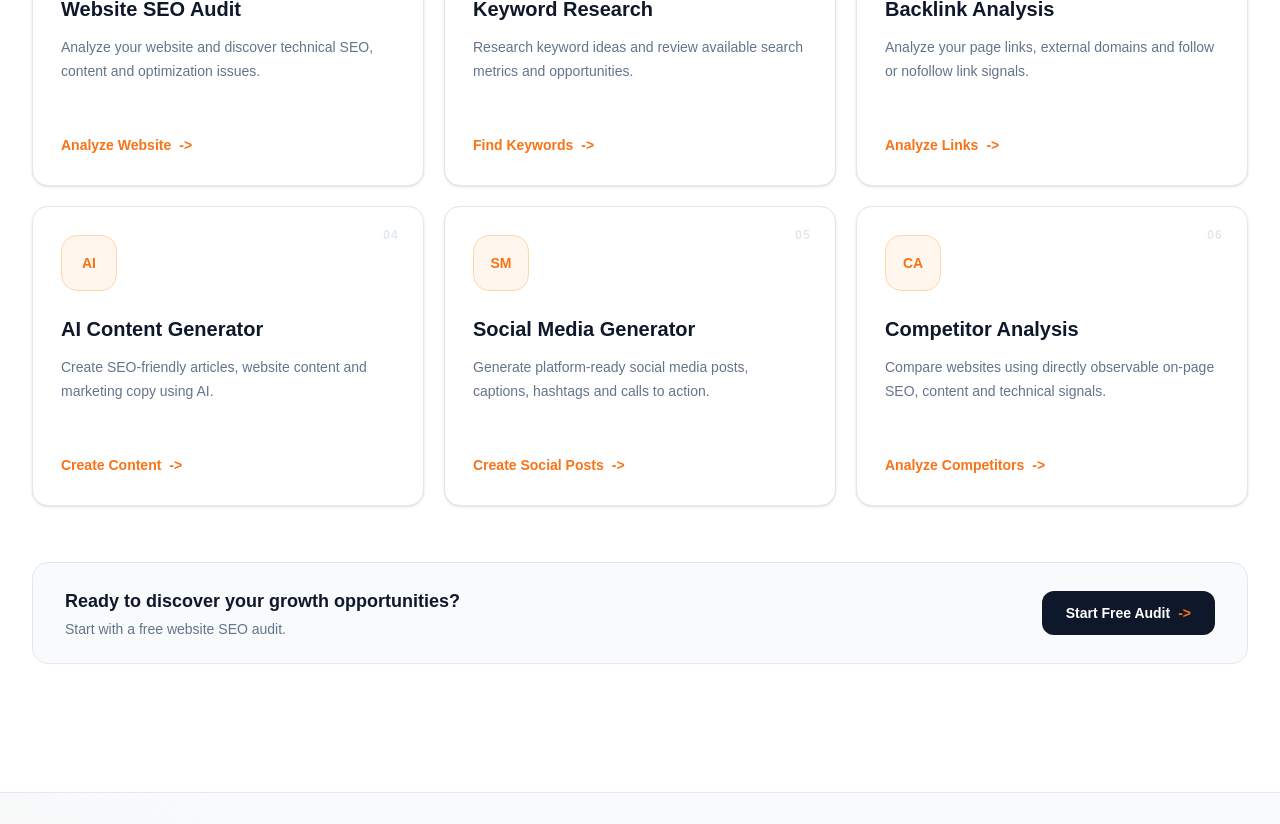
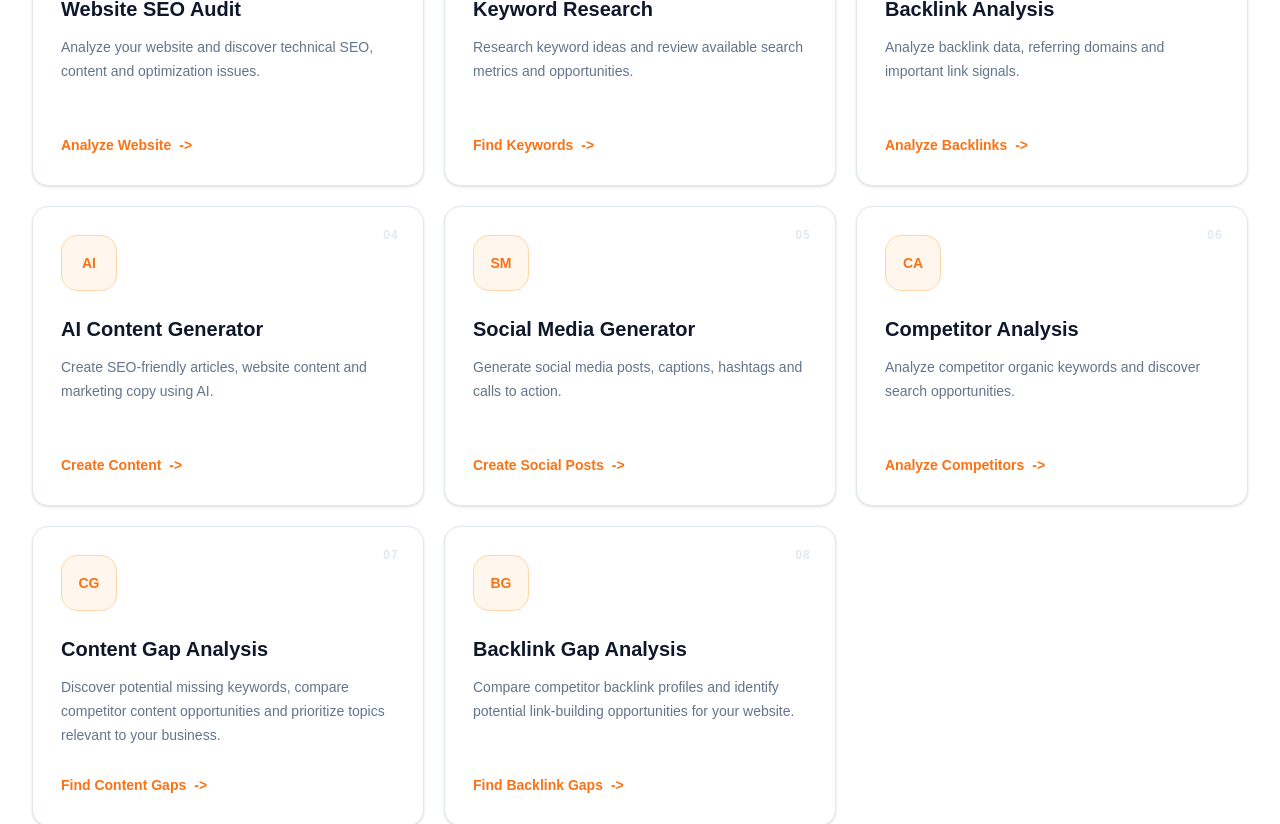
Before and after one commit to seometrichub/seometrichub, a Next.js app: page / in a window 1280 px wide. Shown: the part 1960-2784 px from the top of the page. Built offline with nearby package versions, Linux system fonts and the light colour scheme; no server answers.

Commit message:
Add content gap and backlink gap tools to homepage

```diff
--- a/components/sections/Features.tsx
+++ b/components/sections/Features.tsx
@@ -1,3 +1,4 @@
+
 const features = [
   {
     number: "01",
@@ -24,8 +25,8 @@ const features = [
     icon: "BL",
     title: "Backlink Analysis",
     description:
-      "Analyze your page links, external domains and follow or nofollow link signals.",
-    link: "Analyze Links",
+      "Analyze backlink data, referring domains and important link signals.",
+    link: "Analyze Backlinks",
     href: "/backlinks",
     available: true,
   },
@@ -44,7 +45,7 @@ const features = [
     icon: "SM",
     title: "Social Media Generator",
     description:
-      "Generate platform-ready social media posts, captions, hashtags and calls to action.",
+      "Generate social media posts, captions, hashtags and calls to action.",
     link: "Create Social Posts",
     href: "/social-generator",
     available: true,
@@ -54,9 +55,29 @@ const features = [
     icon: "CA",
     title: "Competitor Analysis",
     description:
-      "Compare websites using directly observable on-page SEO, content and technical signals.",
+      "Analyze competitor organic keywords and discover search opportunities.",
     link: "Analyze Competitors",
     href: "/competitor-analysis",
+    available: true,
+  },
+  {
+    number: "07",
+    icon: "CG",
+    title: "Content Gap Analysis",
+    description:
+      "Discover potential missing keywords, compare competitor content opportunities and prioritize topics relevant to your business.",
+    link: "Find Content Gaps",
+    href: "/content-gap",
+    available: true,
+  },
+  {
+    number: "08",
+    icon: "BG",
+    title: "Backlink Gap Analysis",
+    description:
+      "Compare competitor backlink profiles and identify potential link-building opportunities for your website.",
+    link: "Find Backlink Gaps",
+    href: "/backlink-gap",
     available: true,
   },
 ];
@@ -78,12 +99,14 @@ export default function Features() {
 
           <h2 className="mt-6 text-4xl font-black tracking-tight text-[#0F172A] sm:text-5xl lg:text-6xl">
             Everything You Need to{" "}
-            <span className="text-[#F97316]">Grow Online</span>
+            <span className="text-[#F97316]">
+              Grow Online
+            </span>
           </h2>
 
           <p className="mx-auto mt-6 max-w-2xl text-lg leading-8 text-[#64748B]">
-            SEO and digital marketing tools designed to help you analyze,
-            improve and grow your online presence.
+            SEO and digital marketing tools designed to help you
+            analyze, improve and grow your online presence.
           </p>
         </div>
 
```
